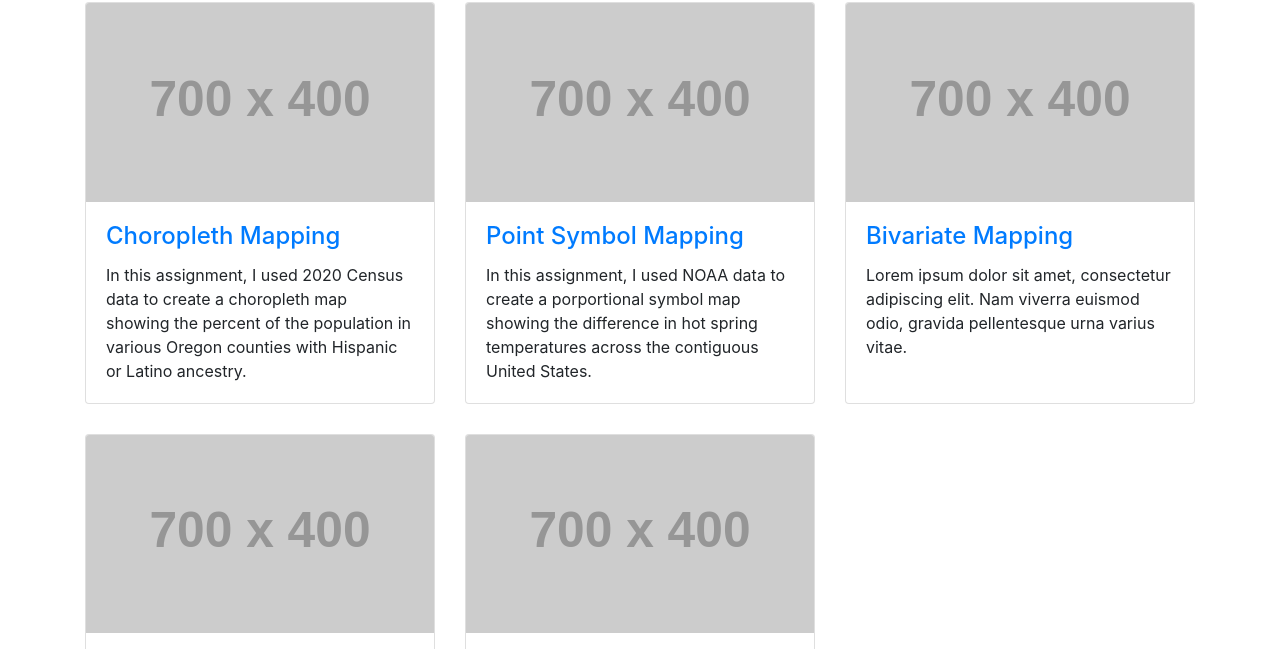
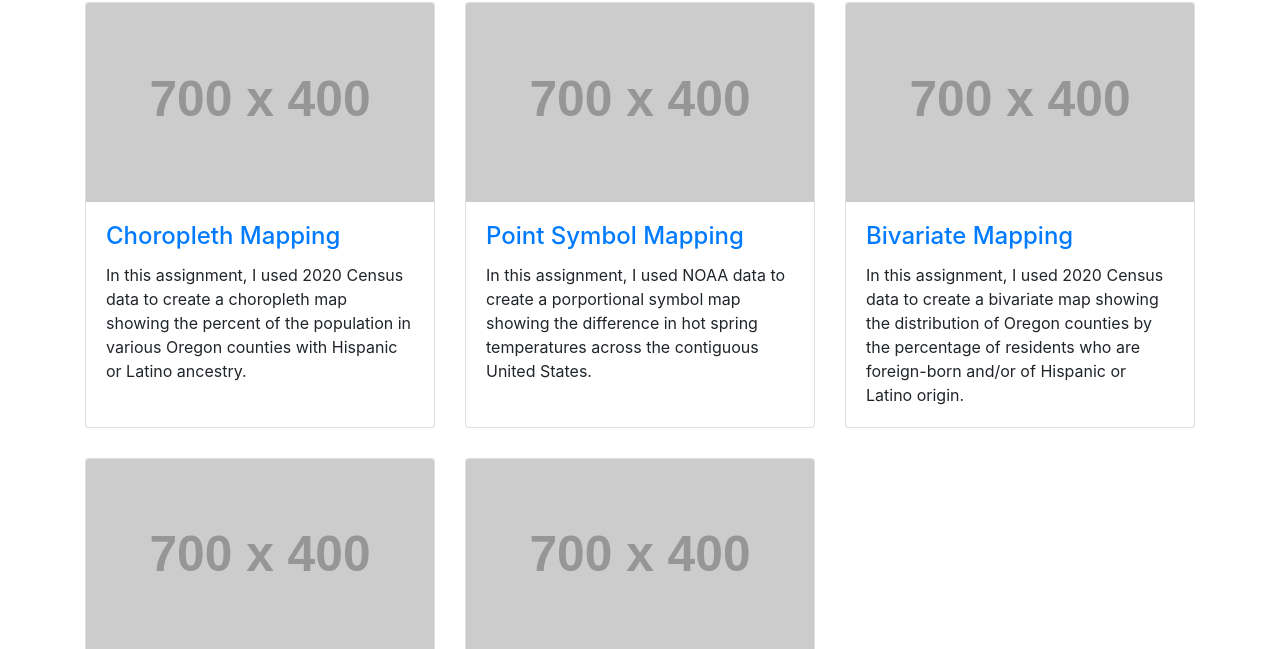
Before and after one commit to geog3540/scutts, a website: page index.html in a window 1280 px wide. Shown: the part 150-799 px from the top of the page. Drawn offline with Linux system fonts and the light colour scheme; placeholder pictures from the web are drawn by us.

Commit message:
Update index.html

```diff
--- a/index.html
+++ b/index.html
@@ -86,7 +86,7 @@
               <h4 class="card-title">
                 <a href="https://observablehq.com/d/284e2421e718be7d">Bivariate Mapping</a>
               </h4>
-              <p class="card-text">Lorem ipsum dolor sit amet, consectetur adipiscing elit. Nam viverra euismod odio, gravida pellentesque urna varius vitae.</p>
+              <p class="card-text">In this assignment, I used 2020 Census data to create a bivariate map showing the distribution of Oregon counties by the percentage of residents who are foreign-born and/or of Hispanic or Latino origin.</p>
             </div>
           </div>
         </div>
```
